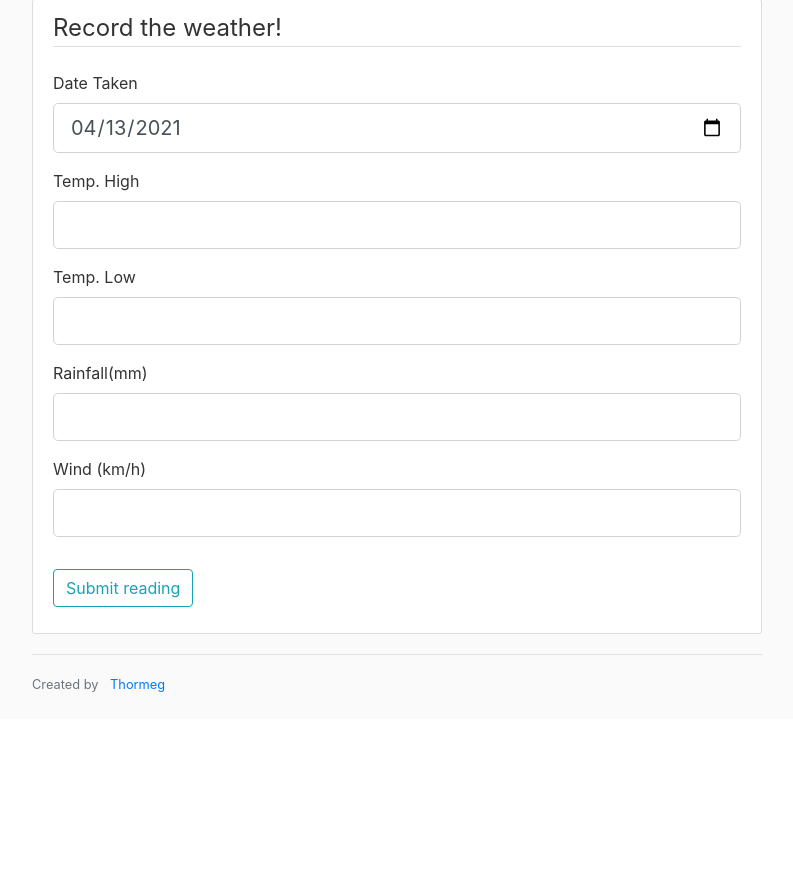
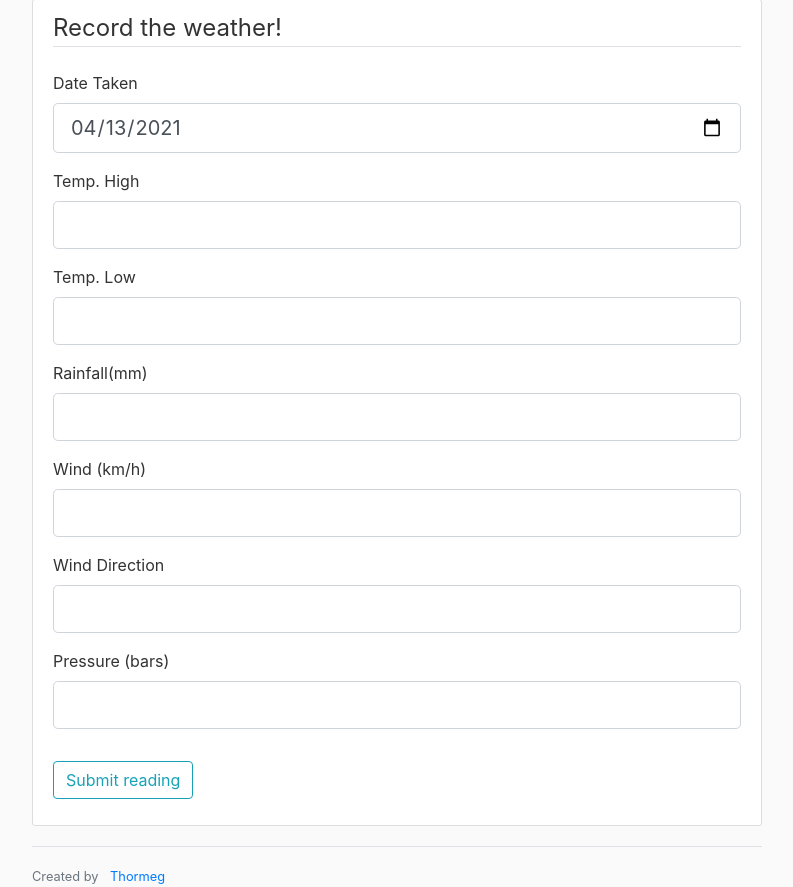
Before and after one commit to thormeg/lightweight-weather-recorder, a Flask app: page / in a window 1280 px wide. Shown: the part 81-968 px from the top of the page, without its empty margins (53-846 px from the left). Before the commit the page ends 773 px from the top, so only its background shows below. Run offline with Flask 2, Linux system fonts and the light colour scheme; some libraries are stand-ins or nearby versions.

Commit message:
Add wind direction and pressure

```diff
--- a/weather_recorder/main/forms.py
+++ b/weather_recorder/main/forms.py
@@ -1,6 +1,7 @@
 from datetime import date, datetime
 from flask_wtf import FlaskForm
-from wtforms import DateField, IntegerField, SubmitField
+from weather_recorder.main.date_formatter.date_formatter import format_date
+from wtforms import DateField, IntegerField, StringField, SubmitField
 from wtforms.validators import ValidationError
 from weather_recorder.models import Weather
 
@@ -8,9 +9,7 @@ from weather_recorder.models import Weather
 def validate_date(form, date_taken):
     if date_taken.data:
         print(f'Attempting to validate with: {date_taken.data}')
-        date_taken.data = datetime.strptime(
-            str(date_taken.data) + ' 00:00:00.000001'
-            , '%Y-%m-%d %H:%M:%S.%f')
+        date_taken.data = format_date(str(date_taken.data))
         post_date = Weather.query.filter_by(date_taken=form.date_taken.data).first()
         if post_date:
             raise ValidationError(f'Reading already taken for {date_taken.data}.')
@@ -23,4 +22,6 @@ class WeatherForm(FlaskForm):
     temperature_high = IntegerField('Temp. High')
     wind_kmh = IntegerField('Wind (km/h)')
     rainfall_mm = IntegerField('Rainfall(mm)')
+    wind_direction = StringField('Wind Direction')
+    pressure = IntegerField('Pressure (bars)')
     submit = SubmitField('Submit reading')
--- a/weather_recorder/main/routes.py
+++ b/weather_recorder/main/routes.py
@@ -2,6 +2,7 @@ from flask import render_template, url_for, flash, redirect, Blueprint
 from weather_recorder import db
 from weather_recorder.main.forms import WeatherForm
 from weather_recorder.models import Weather
+from weather_recorder.main.wind_directions import wind_directions
 
 main = Blueprint('main', __name__)
 
@@ -17,7 +18,9 @@ def home():
             temperature_low=form.temperature_low.data,
             temperature_high=form.temperature_high.data,
             wind_kmh=form.wind_kmh.data,
-            rainfall_mm=form.rainfall_mm.data)
+            rainfall_mm=form.rainfall_mm.data,
+            wind_direction=form.wind_direction.data,
+            pressure=form.pressure.data)
         db.session.add(weather_report)
         db.session.commit()
         flash('Your weather reading has been successfully saved.', 'success')
--- /dev/null
+++ b/weather_recorder/main/wind_directions.py
@@ -0,0 +1,3 @@
+"""Wind directions tuple."""
+
+wind_directions = ('N','E','S','W','NE','SE','SW','NW')
--- a/weather_recorder/models.py
+++ b/weather_recorder/models.py
@@ -9,6 +9,9 @@ class Weather(db.Model):
     temperature_high = db.Column(db.Integer, nullable=False)
     wind_kmh = db.Column(db.Integer, nullable=False)
     rainfall_mm = db.Column(db.Integer, nullable=False)
+    wind_direction = db.Column(db.Integer, nullable=False)
+    pressure = db.Column(db.Integer, nullable=True)
+
 
     def __repr__(self):
         return (f"{self.date_taken}, {self.temperature_high}")
--- a/weather_recorder/templates/home.html
+++ b/weather_recorder/templates/home.html
@@ -35,6 +35,14 @@
                 {{ form.wind_kmh.label(class="form-control-label") }}
                 {{ form.wind_kmh(class="form-control form-control-lg") }}
             </div>
+            <div class="form-group">
+                {{ form.wind_direction.label(class="form-control-label") }}
+                {{ form.wind_direction(class="form-control form-control-lg") }}
+            </div>
+            <div class="form-group">
+                {{ form.pressure.label(class="form-control-label") }}
+                {{ form.pressure(class="form-control form-control-lg") }}
+            </div>
         </fieldset>
         <div class="form-group">
             {{ form.submit(class="btn btn-outline-info") }}
```
Also changed, not shown: weather_recorder/main/date_formatter/date_formatter.py (added, +7 -0 lines), weather_recorder/main/date_formatter/__init__.py (added).
